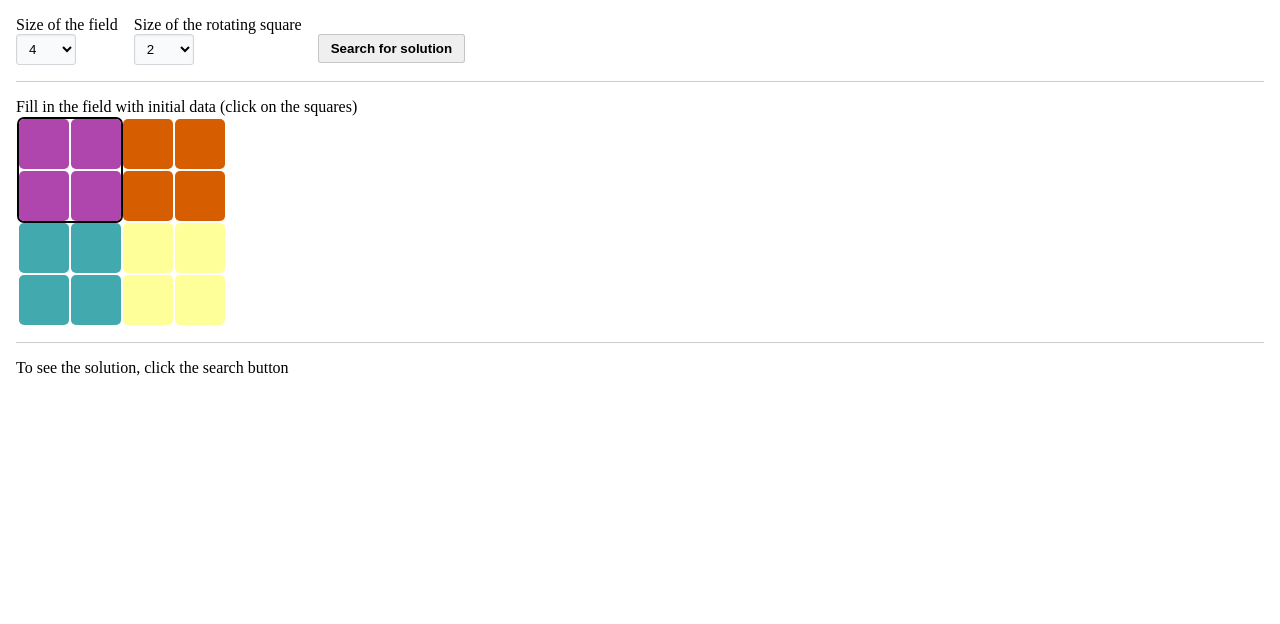
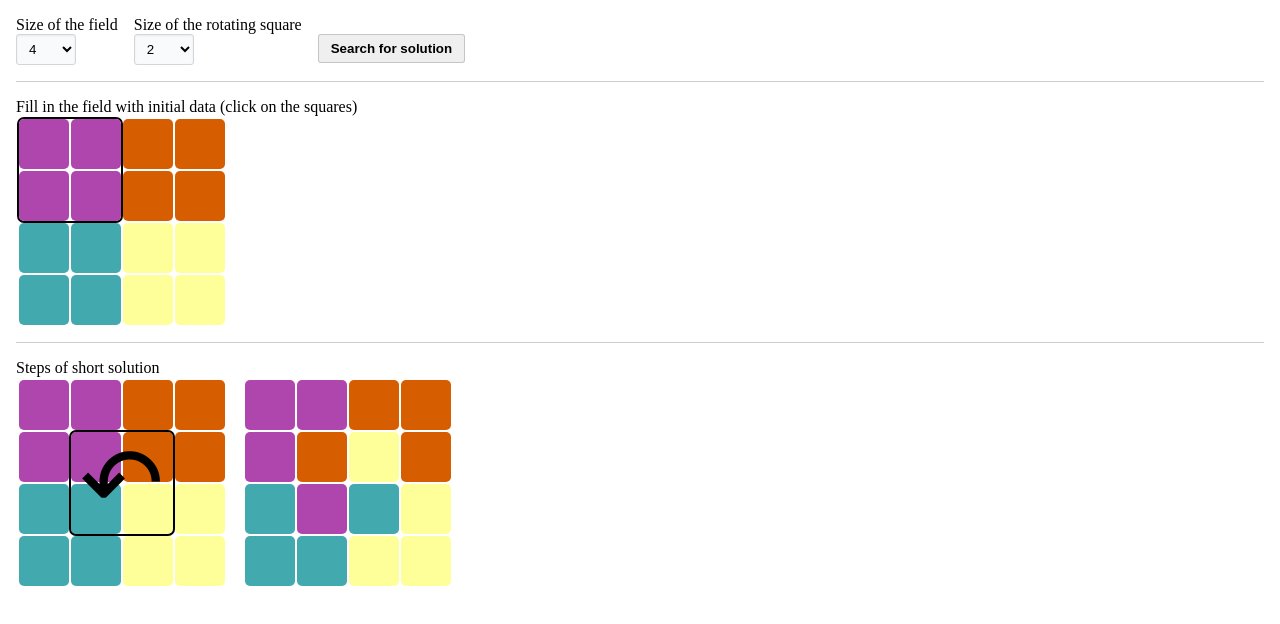
Before and after one commit to ArtemNikolaev/solve-ruby-square, a plain HTML site: page index.html in a window 1280 px wide. Both pictures are taken after a click on the button "Search for solution". Drawn offline with Linux system fonts and the light colour scheme.

Commit message:
draw solution steps

```diff
--- a/index.html
+++ b/index.html
@@ -35,11 +35,14 @@
       <span>Fill in the field with initial data (click on the squares)</span>
       <div
         id="ruby-square"
-        class="field"
+        class="ruby-square"
       ></div>
     </div>
-    <div class="solution">
-      <span>To see the solution, click the search button</span>
+    <div>
+      <span id="output-text"></span>
+      <div
+        id="output-solution"
+        class="output-solution"></div>
     </div>
   </div>
   <script src="./main.js"></script>
--- a/main.js
+++ b/main.js
@@ -1,5 +1,6 @@
 let rubySquareArray = [];
 
+const initialOutputText = 'To see the solution, click the search button';
 const colors = ['violet', 'orange', 'green', 'yellow'];
 
 let commonSquareSize = 4;
@@ -7,20 +8,26 @@ let rotatingSquareSize = 2;
 
 
 const rubySquare = document.querySelector('#ruby-square');
+
 const commonSquareSizeSelect = document.querySelector('#common-square-size');
 const rotatingSquareSizeSelect = document.querySelector('#rotating-square-size');
 const searchButton = document.querySelector('#search-button');
 
+const outputText = document.querySelector('#output-text');
+const outputSolution = document.querySelector('#output-solution');
+
 commonSquareSizeSelect.value = commonSquareSize;
 rotatingSquareSizeSelect.value = rotatingSquareSize;
 
-rubySquareArray = getRubySquareArray(commonSquareSize);
+rubySquareArray = getRubySquare(commonSquareSize);
 drawRubySquare(rubySquareArray, rotatingSquareSize);
+
+outputText.innerText = initialOutputText;
 
 commonSquareSizeSelect.addEventListener('change', (e) => {
   commonSquareSize = Number(e.target.value);
 
-  rubySquareArray = getRubySquareArray(commonSquareSize);
+  rubySquareArray = getRubySquare(commonSquareSize);
   drawRubySquare(rubySquareArray, rotatingSquareSize);
 });
 
@@ -51,7 +58,16 @@ rubySquare.addEventListener('click', (e) => {
 });
 
 searchButton.addEventListener('click', () => {
-  console.log('search', commonSquareSize, rotatingSquareSize);
+  searchButton.disabled = true;
+  commonSquareSizeSelect.disabled = true;
+  rotatingSquareSizeSelect.disabled = true;
+
+  const solution = findSolution(rubySquareArray);
+  drawSolution(solution, rotatingSquareSize);
+
+  searchButton.disabled = false;
+  commonSquareSizeSelect.disabled = false;
+  rotatingSquareSizeSelect.disabled = false;
 });
 
 
@@ -61,7 +77,7 @@ searchButton.addEventListener('click', () => {
  * @param {number} squareSize - side of square
  * @return {array} ruby square array
  */
-function getRubySquareArray(squareSize) {
+function getRubySquare(squareSize) {
   const rubySquareArray = [];
 
   for (let i = 0; i < squareSize; ++i) {
@@ -120,3 +136,100 @@ function drawRubySquare(rubySquareArray, rotatingSquareSize) {
     }
   }
 }
+
+/**
+ * draw solution
+ *
+ * @param {object} solution
+ * @param {number} rotatingSquareSize
+ * @return {void}
+ */
+function drawSolution(solution, rotatingSquareSize) {
+  if (solution.error) {
+    // do smth
+  }
+
+  outputText.innerText = solution.outputText;
+  outputSolution.innerHTML = '';
+
+  solution.steps.forEach(step => {
+    const rubySquare = document.createElement('div');
+    rubySquare.classList.add('ruby-square');
+    rubySquare.classList.add('solution-step');
+
+    const length = step.rubySquare.length;
+
+    rubySquare.style.width = `${50 * length + 2 * length}px`;
+
+    if (~step.spinX && ~step.spinY && step.spinDirection) {
+      const rotatingSquare = document.createElement('div');
+
+      rotatingSquare.classList.add('rotating-square');
+
+      rotatingSquare.style.width = `${50 * rotatingSquareSize + 2 * rotatingSquareSize - 2}px`;
+      rotatingSquare.style.height = `${50 * rotatingSquareSize + 2 * rotatingSquareSize - 2}px`;
+
+      rotatingSquare.style.top = `${50 * step.spinX + 2 * rotatingSquareSize - 2}px`;
+      rotatingSquare.style.left = `${50 * step.spinY + 2 * rotatingSquareSize - 2}px`;
+      rotatingSquare.style.zIndex = '1';
+
+      const direction = document.createElement('span');
+      direction.innerText = '↶';
+      // direction.innerText = '↷';
+      rotatingSquare.appendChild(direction);
+
+      rubySquare.appendChild(rotatingSquare);
+    }
+
+    for (let i = 0; i < length; ++i) {
+      for (let j = 0; j < length; ++j) {
+        const square = document.createElement('div');
+        square.classList.add('square');
+        square.classList.add(colors[step.rubySquare[i][j].color]);
+        rubySquare.appendChild(square);
+      }
+    }
+
+    outputSolution.appendChild(rubySquare);
+  });
+}
+
+
+/**
+ * find solution
+ *
+ * @param {array} rubySquare
+ * @return {object} solution object
+ */
+function findSolution(rubySquare) {
+  const solution = {
+    error: false,
+    outputText: 'Steps of short solution',
+    steps: [],
+  };
+
+  solution.steps.push({
+    spinX: 1,
+    spinY: 1,
+    spinDirection: 'left',
+    rubySquare: JSON.parse(JSON.stringify(rubySquare)),
+  });
+
+
+  // manual rotate
+  const temp =  rubySquare[1][1];
+  rubySquare[1][1] = rubySquare[1][2];
+  rubySquare[1][2] = rubySquare[2][2];
+  rubySquare[2][2] = rubySquare[2][1];
+  rubySquare[2][1] = temp;
+
+
+  solution.steps.push({
+    spinX: -1,
+    spinY: -1,
+    spinDirection: null,
+    rubySquare: rubySquare,
+  });
+
+  return solution;
+}
--- a/styles.css
+++ b/styles.css
@@ -69,7 +69,7 @@ button:active {
   border-bottom: 1px solid hsl(0, 0%, 80%);
 }
 
-.field {
+.ruby-square {
   position: relative;
   display: flex;
   flex-wrap: wrap;
@@ -90,6 +90,10 @@ button:active {
 }
 
 .rotating-square {
+  display: flex;
+  justify-content: center;
+  align-items: center;
+
   position: absolute;
   z-index: -1;
 
@@ -97,9 +101,17 @@ button:active {
   border-radius: 7px;
 }
 
-.solution {
+.rotating-square > span {
+  font-size: 100px;
+}
+
+.output-solution {
   display: flex;
   flex-wrap: wrap;
+}
+
+.solution-step + .solution-step {
+  margin-left: 16px;
 }
 
 .violet {
```
